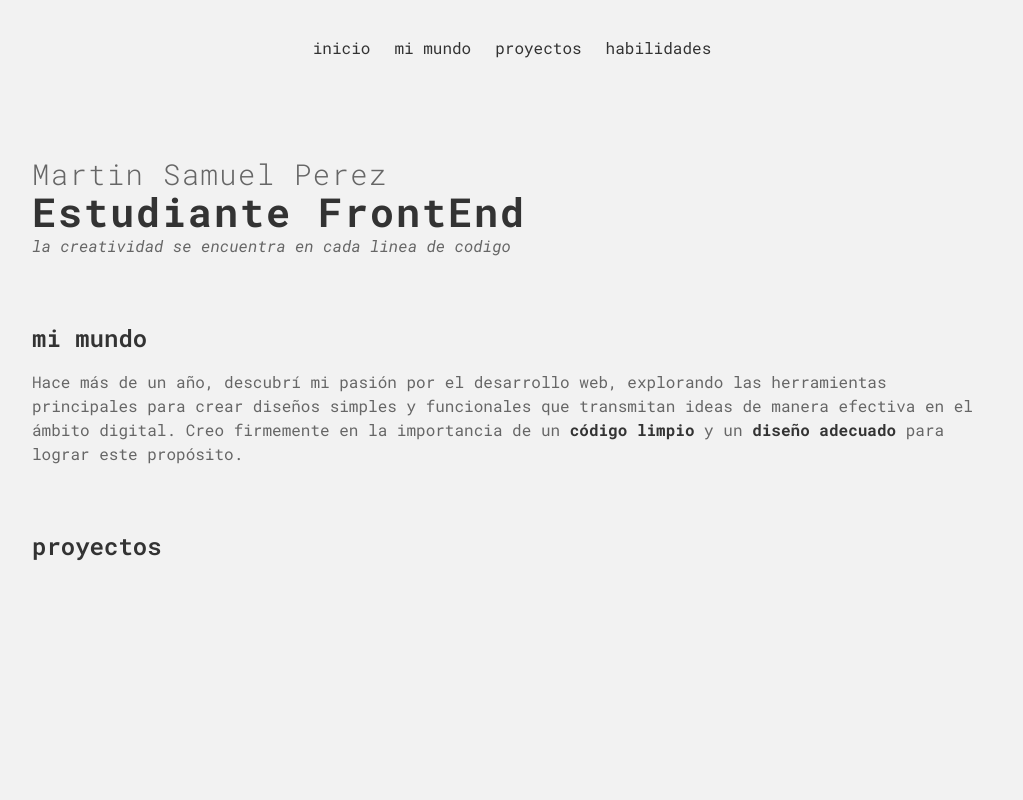
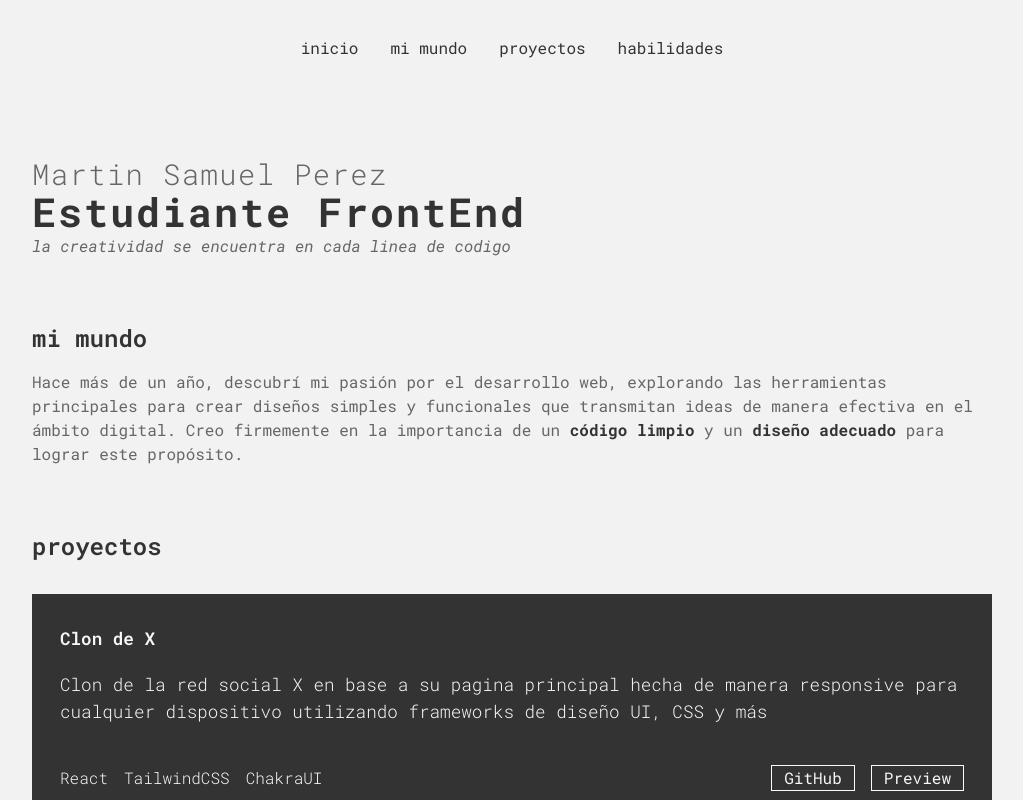
Before and after one commit to INKINSS/cv, a React (Vite) app: page / in a window 1280 px wide. Shown: the top 800 px of the page, without its empty margins (128-1151 px from the left). Built offline with nearby package versions, Linux system fonts and the light colour scheme.

Commit message:
apartado de proyectos añadido y cambios en otras secciones

```diff
--- a/src/App.jsx
+++ b/src/App.jsx
@@ -9,7 +9,7 @@ function App() {
   return (
     <main className='relative bg-customWhite'>
       <NavBar />
-      <body className='absolute translate-y-16 -z-10 ssm:px-14 lg:translate-y-40 md:px-40'>
+      <body className='absolute translate-y-16 -z-10 ssm:px-6 lg:translate-y-40 md:px-40'>
         <Banner />
         <MiMundo />
         <Proyects />
--- a/src/components/MiMundo.jsx
+++ b/src/components/MiMundo.jsx
@@ -3,7 +3,7 @@ const MiMundo = () => {
     return (
         <section className="mt-16">
             <h3 className="text-customBlack ssm:text-xl lg:text-2xl font-semibold mb-4">mi mundo</h3>
-            <p className="text-customBlackLight">Hace más de un año, descubrí mi pasión por el desarrollo web, explorando
+            <p className="text-customBlackLight text-[1em]">Hace más de un año, descubrí mi pasión por el desarrollo web, explorando
                 las herramientas principales para crear diseños simples y funcionales que transmitan
                 ideas de manera efectiva en el ámbito digital. Creo firmemente en la importancia
                 de un <span className="text-customBlack font-bold">código limpio</span> y un <span className="text-customBlack text-bold font-bold">diseño adecuado</span> para lograr este propósito.</p>
--- a/src/components/NavBar.jsx
+++ b/src/components/NavBar.jsx
@@ -11,8 +11,8 @@ const NavBar = () => {
 
     return (
         <header className="flex justify-between w-full absolute lg:justify-center">
-            <nav className={`${menu ? 'translate-x-0' : '-translate-x-full'} lg:translate-x-0 px-9 transition-all duration-300 ease-in-out w-1/2 h-screen lg:h-20 pb-5 relative ssm:bg-customWhiteLight lg:bg-transparent`}>
-                <ul className="sm:flex-col lg:flex lg:flex-row lg:gap-6 lg:translate-y-4 w-full h-full justify-center">
+            <nav className={`${menu ? 'translate-x-0' : '-translate-x-full'} lg:translate-x-0 px-9 transition-all duration-300 ease-in-out w-1/2 h-screen lg:h-20 pb-5 relative ssm:bg-customWhiteLight lg:bg-transparent ssm:shadow-lg lg:shadow-none`}>
+                <ul className="sm:flex-col lg:flex lg:flex-row lg:gap-8 lg:translate-y-4 w-full h-screen justify-center">
                     <li className="pt-5"><a className="hover:text-customBlackLight transition duration-200 text-customBlack" href="#">inicio</a></li>
                     <li className="pt-5"><a className="hover:text-customBlackLight transition duration-200 text-customBlack" href="#">mi mundo</a></li>
                     <li className="pt-5"><a className="hover:text-customBlackLight transition duration-200 text-customBlack" href="#">proyectos</a></li>
--- a/src/components/Proyects.jsx
+++ b/src/components/Proyects.jsx
@@ -1,8 +1,28 @@
+import data from '../data/projects.json'
 
 const Proyects = () => {
     return (
         <article className="mt-16">
             <h3 className="text-customBlack ssm:text-xl lg:text-2xl font-semibold mb-4">proyectos</h3>
+            <div>
+                {data.map((item) => (
+                    <section className='bg-customBlack text-customWhite my-8 py-8 px-7' key={item.id}>
+                        <h3 className='text-[1.1em] font-semibold text-customWhite'>{item.title}</h3>
+                        <p className='font-light text-[1em] text-customWhite my-5 lg:text-[1.1em]'>{item.description}</p>
+                        <div className='mt-10 flex justify-between items-center'>
+                            <div className='lg:flex lg:gap-4'>
+                                <div className='font-light text-[1em]'>{item.scripts.framework}</div>
+                                <div className='font-light text-[1em]'>{item.scripts.FrameworkCSS}</div>
+                                <div className='font-light text-[1em]'>{item.scripts.FrameworkUI}</div>
+                            </div>
+                            <div className='flex flex-col gap-y-3 lg:flex lg:flex-row lg:gap-4'>
+                                <a className='border border-gray-50 px-3 hover:text-customBlackLight transition-all duration-100' target='blank' href={item.urlGitHub}>GitHub</a>
+                                <a className='border border-gray-50 px-3 hover:text-customBlackLight transition-all duration-100' target='blank' href={item.urlPrewiew}>Preview</a>
+                            </div>
+                        </div>
+                    </section>
+                ))}
+            </div>
         </article>
     )
 }
--- a/src/data/projects.json
+++ b/src/data/projects.json
@@ -1,5 +1,6 @@
 [
   {
+    "id": 1,
     "title": "Clon de X",
     "description": "Clon de la red social X en base a su pagina principal hecha de manera responsive para cualquier dispositivo utilizando frameworks de diseño UI, CSS y más",
     "scripts": {
@@ -11,6 +12,7 @@
     "urlPrewiew": "https://twitter-wheat-two.vercel.app/"
   },
   {
+    "id": 2,
     "title": "Clon de Spotify",
     "description": "Clon de la aplicacion web Spotify en base a su pagina principal hecha para vista tamaño desktop unicamente, utilizando frameworks de diseño UI, CSS y más",
     "scripts": {
@@ -22,6 +24,7 @@
     "urlPrewiew": "https://spotify-smoky-ten.vercel.app/"
   },
   {
+    "id": 3,
     "title": "Portfolio",
     "description": "Este mismo portfolio esta hecho de manera responsive para cualquier dispositivo, con un diseño minimalista y elegante, hecho a codigo limpio y con ayuda de TailwindCSS",
     "scripts": {
@@ -32,10 +35,11 @@
     "urlPrewiew": "https://spotify-smoky-ten.vercel.app/"
   },
   {
+    "id": 4,
     "title": "Diseño figma de reproductor de musica",
     "description": "Un diseño elegante para una aplicacion web de streaming de musica hecho con la herramienta figma, otorgando una vista para dispositivos moviles y de escritorio con diferentes apartados haciendo el diseño completo",
     "scripts": {},
-    "urlGitHub": "https://github.com/INKINSS/Spotify",
-    "urlPrewiew": "https://spotify-smoky-ten.vercel.app/"
+    "urlGitHub": "https://github.com/INKINSS/appMusic-Desing/tree/main",
+    "urlPrewiew": "https://www.figma.com/community/file/1372083410748549349/appmusic-desing"
   }
 ]
```
